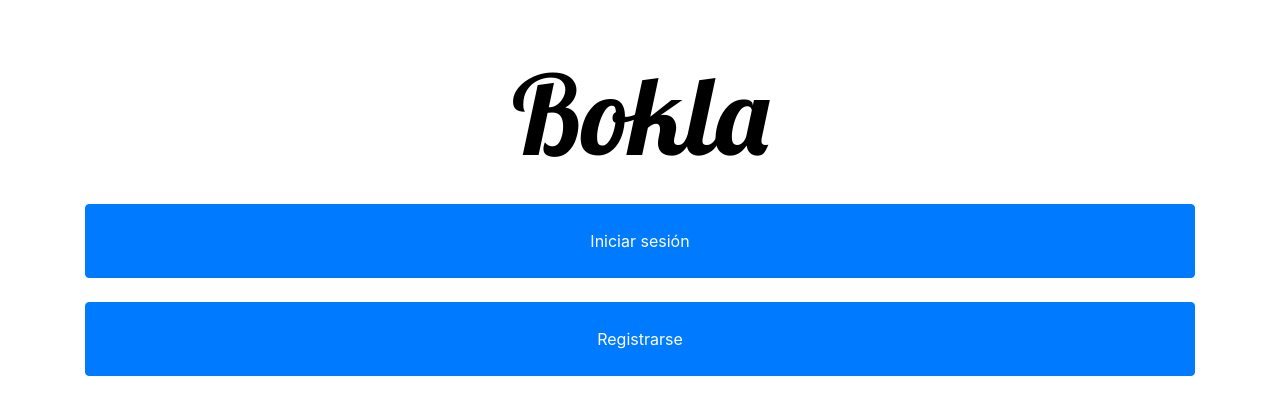
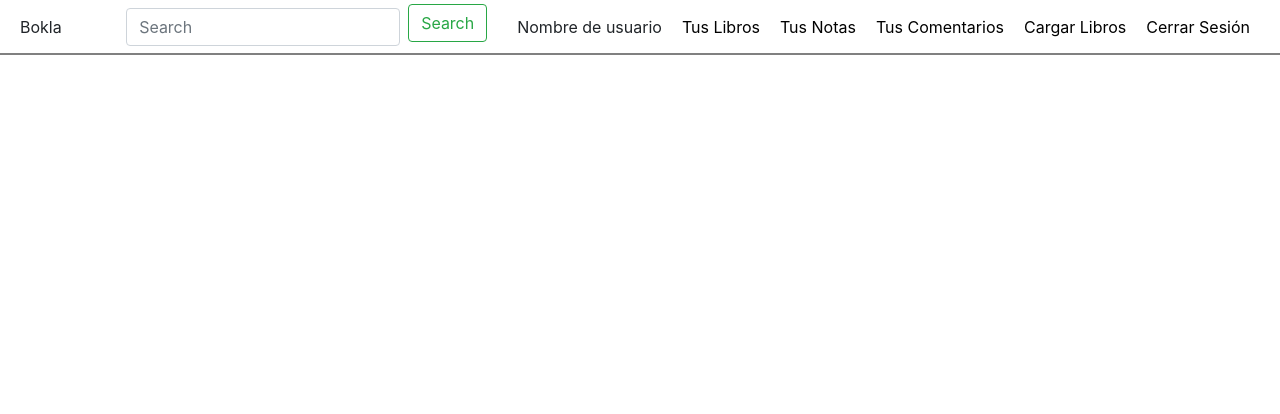
Before and after one commit to juanrojo2/Equipo2DEM, a React (Create React App) app: page /PagComentarios in a window 1280 px wide. Shown: the top 414 px of the page. Built offline with nearby package versions, Linux system fonts and the light colour scheme.

Commit message:
Menu de navegacion Agregados enlaces menu de navegacion:paginas cargar notas y comentarios

```diff
--- a/src/components/Nav/Burguer.js
+++ b/src/components/Nav/Burguer.js
@@ -12,7 +12,7 @@ const StyledBurguer = styled.div`
   right: 20px;
   display: none;
 
-  @media (max-width: 900px) {
+  @media (max-width: 1100px) {
     display: flex;
     justify-content: space-around;
     flex-flow: column nowrap;
--- a/src/components/Nav/RightNav.js
+++ b/src/components/Nav/RightNav.js
@@ -8,7 +8,13 @@ const UL = styled.ul`
   li {
     padding: 15px 10px;
   }
-  @media (max-width: 900px) {
+  a {
+    color: rgba(0, 0, 0);
+  }
+  input {
+    margin: 8px 10px 0px 10px;
+  }
+  @media (max-width: 1100px) {
     flex-flow: column nowrap;
     background-color: whitesmoke;
     position: fixed;
@@ -19,7 +25,8 @@ const UL = styled.ul`
     width: 250px;
     padding-top: 4rem;
     transition: transform 0.3s ease-in-out;
-    li {
+    li,
+    a {
       color: rgba(0, 0, 0, 0.7);
     }
   }
@@ -35,19 +42,29 @@ const RightNav = ({ open }) => {
           placeholder="Search"
           aria-label="Search"
         />
-        <button class="btn btn-outline-success my-2 my-sm-0" type="submit">
+        <button class="btn btn-outline-success my-2 my-sm-0 mt-5" type="submit">
           Search
         </button>
       </form>
       <li></li>
       <li>Nombre de usuario</li>
       <hr />
-      <li>Tus libros</li>
-      <li>Tus notas</li>
-      <li>Tus comentarios</li>
-      <li>Cargar Libros</li>
+      <li>
+        <a href="/PagPrincipal">Tus Libros </a>
+      </li>
+      <li>
+        <a href="/PagNotas">Tus Notas</a>
+      </li>
+      <li>
+        <a href="/PagComentarios">Tus Comentarios </a>
+      </li>
+      <li>
+        <a href="/PagCargar">Cargar Libros </a>
+      </li>
       <hr />
-      <li>Cerrar Sesión</li>
+      <li>
+        <a href="/Login">Cerrar Sesión </a>
+      </li>
     </UL>
   );
 };
--- a/src/pages/PagBeta.js
+++ b/src/pages/PagBeta.js
@@ -0,0 +1,15 @@
+import React from "react";
+import Navbar from "../components/Nav/navBar";
+import "../styles/styles.css";
+
+class PagBeta extends React.Component {
+  render() {
+    return (
+      <div>
+        <Navbar />
+      </div>
+    );
+  }
+}
+
+export default PagBeta;
--- a/src/pages/PagComentarios.js
+++ b/src/pages/PagComentarios.js
@@ -0,0 +1,15 @@
+import React from "react";
+import Navbar from "../components/Nav/navBar";
+import "../styles/styles.css";
+
+class PagComentarios extends React.Component {
+  render() {
+    return (
+      <div>
+        <Navbar />
+      </div>
+    );
+  }
+}
+
+export default PagComentarios;
--- a/src/pages/PagNotas.js
+++ b/src/pages/PagNotas.js
@@ -0,0 +1,15 @@
+import React from "react";
+import Navbar from "../components/Nav/navBar";
+import "../styles/styles.css";
+
+class PagNotas extends React.Component {
+  render() {
+    return (
+      <div>
+        <Navbar />
+      </div>
+    );
+  }
+}
+
+export default PagNotas;
--- a/src/routers/App.js
+++ b/src/routers/App.js
@@ -1,19 +1,29 @@
 import React from "react";
-import { BrowserRouter, Route, Switch } from "react-router-dom";
+import { BrowserRouter as Router, Route, Switch } from "react-router-dom";
 import Inicio from "../pages/Inicio";
 import Login from "../pages/Login";
 import singUp from "../pages/singUp";
+import PagPrincipal from "../pages/PagPrincipal";
+import PagNotas from "../pages/PagNotas";
+import PagComentarios from "../pages/PagComentarios";
+import PagBeta from "../pages/PagBeta";
 
-const App = () => {
-  return (
-    <BrowserRouter>
-      <Switch>
-        <Route exactpath="/" component={Inicio} />
-        <Route exactpath="/" pages={Login} />
-        <Route exactpath="/" pages={singUp} />
-      </Switch>
-    </BrowserRouter>
-  );
-};
+class App extends React.Component {
+  render() {
+    return (
+      <Router>
+        <Switch>
+          <Route exact path="/" component={Inicio} />
+          <Route exact path="/Login" component={Login} />
+          <Route exact path="/singUp" component={singUp} />
+          <Route exact path="/PagPrincipal" component={PagPrincipal} />
+          <Route exact path="/PagNotas" component={PagNotas} />
+          <Route exact path="/PagComentarios" component={PagComentarios} />
+          <Route exact path="/PagBeta" component={PagBeta} />
+        </Switch>
+      </Router>
+    );
+  }
+}
 
 export default App;
```
Also changed, not shown: src/pages/PagCargar.js (+15 -0 lines).
